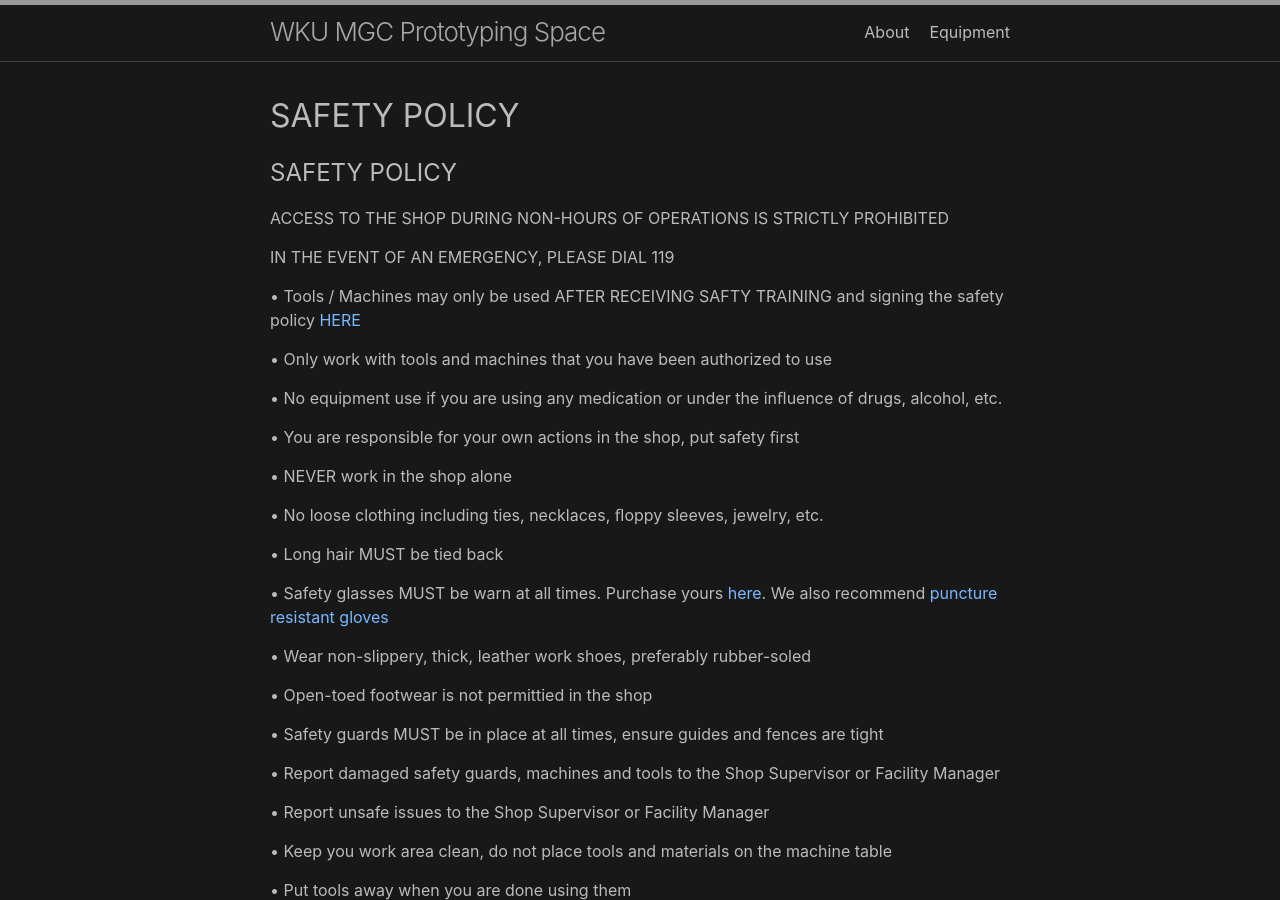
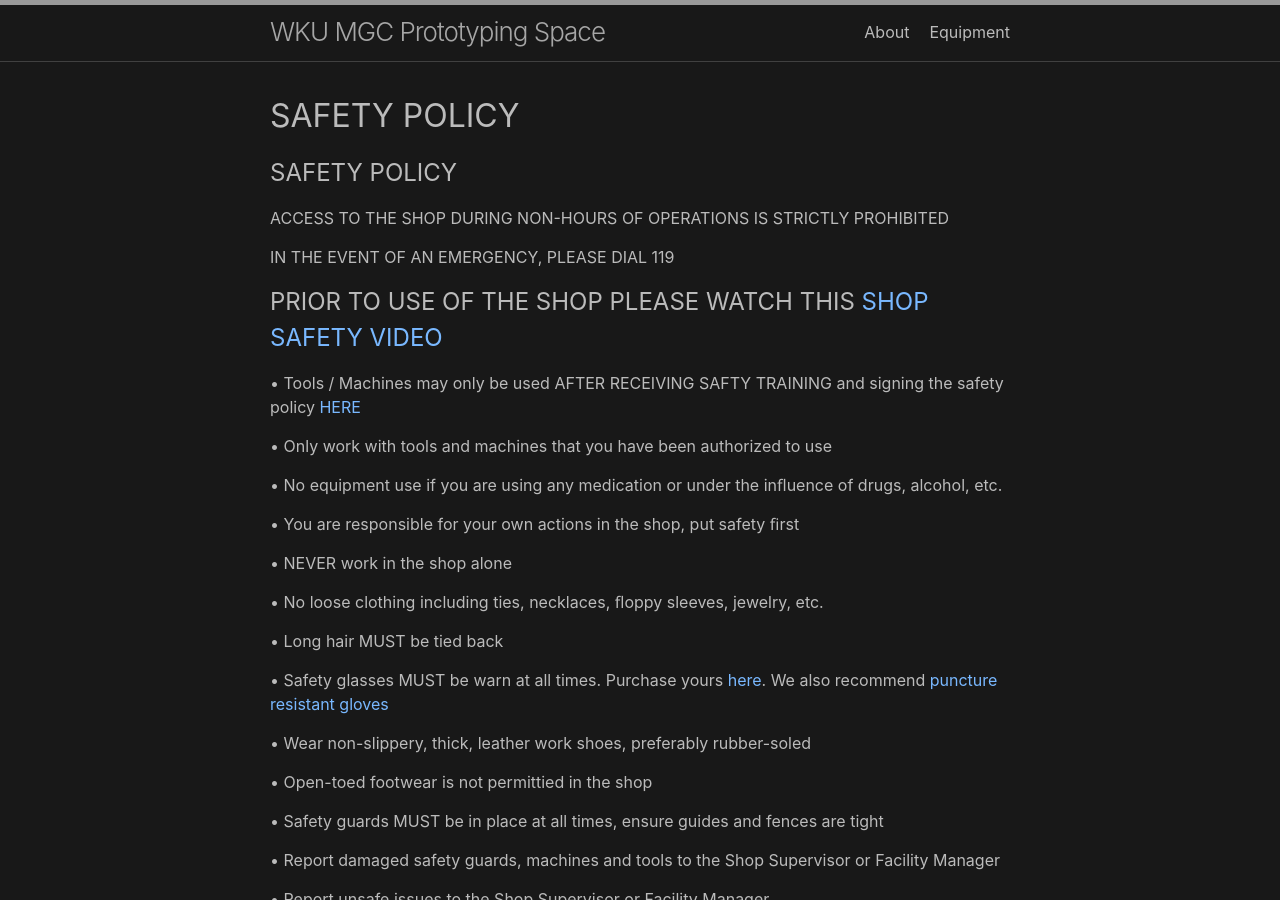
Before and after one commit to KeanMGC/WKUProtoSpace, a Jekyll site: the page built from index.md, in a window 1280 px wide and 900 px high. Built offline with Jekyll 4.4.1, drawn with Linux system fonts in a browser that asks for light colours; our own code applies the rules of GitHub Pages for plain Markdown files.

Commit message:
Update index.md

```diff
--- a/index.md
+++ b/index.md
@@ -13,6 +13,7 @@
 
 IN THE EVENT OF AN EMERGENCY, PLEASE DIAL 119
 
+## PRIOR TO USE OF THE SHOP PLEASE WATCH THIS [SHOP SAFETY VIDEO](https://www.youtube.com/watch?v=Af2PxjBy-G8)
 
 •	Tools / Machines may only be used AFTER RECEIVING SAFTY TRAINING and signing the safety policy [HERE](https://ncv.microsoft.com/gi970xwiSA)
 
```
